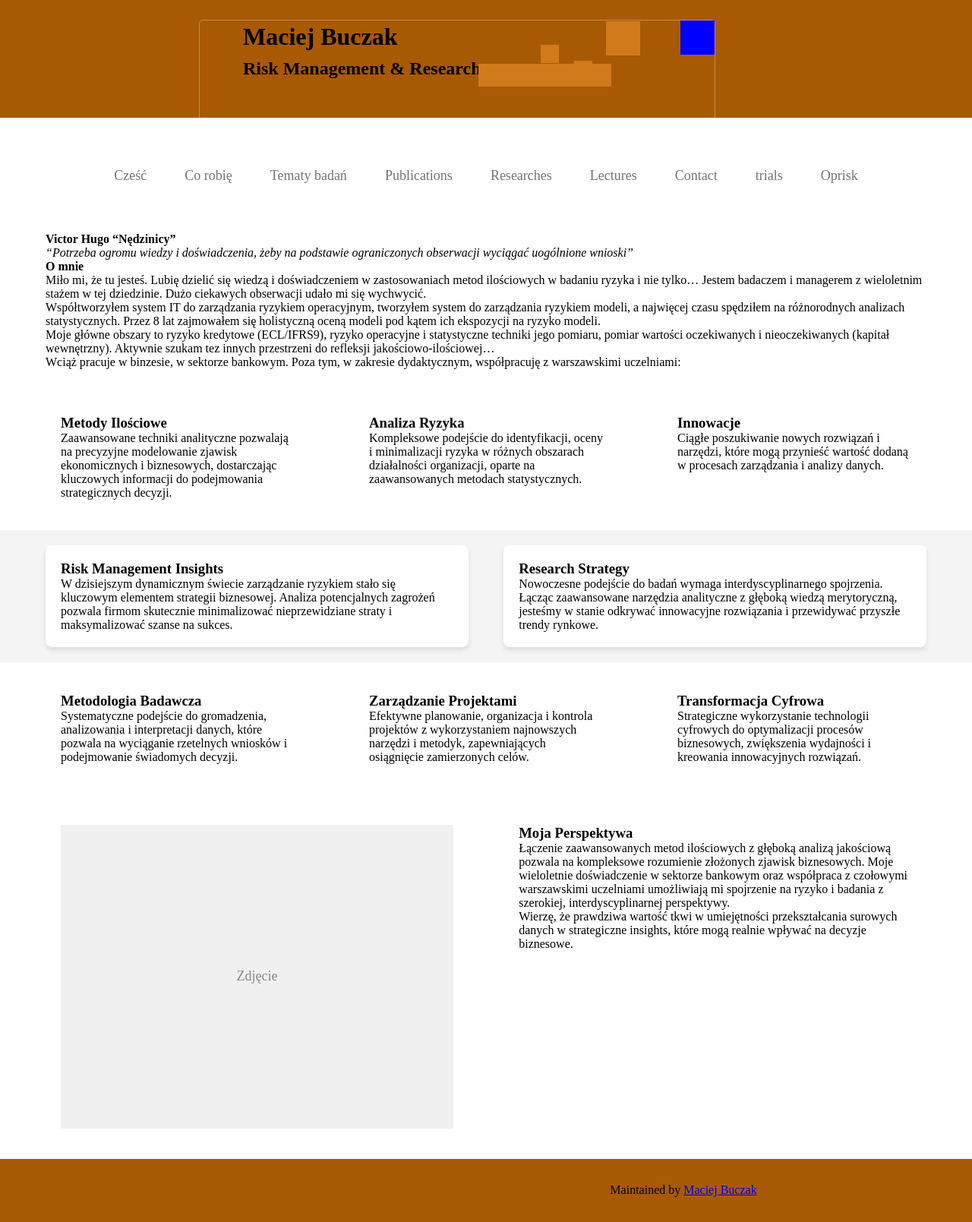
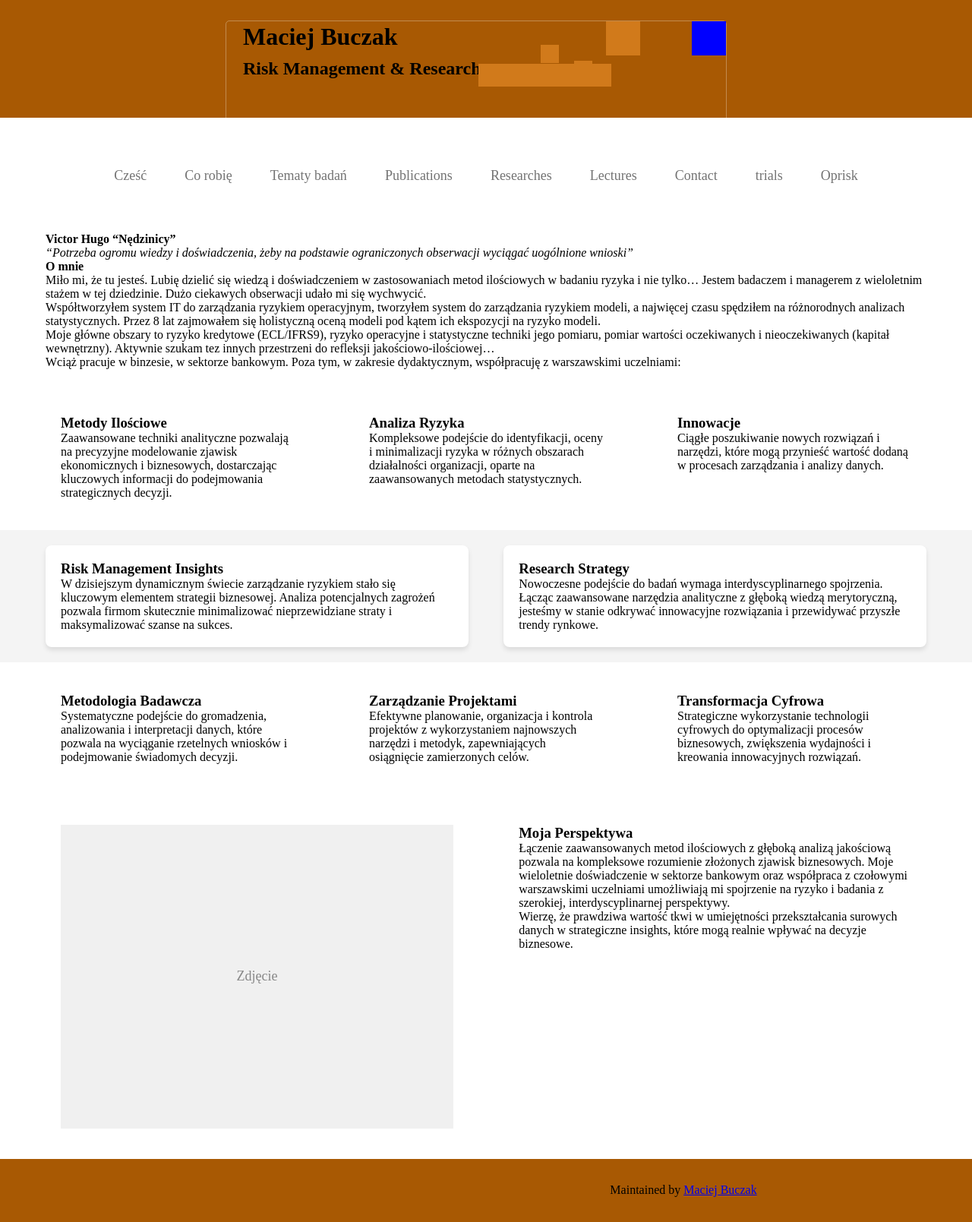
Before and after one commit to MaciejBuczak/risk-research, a Jekyll site: the page built from index.md, in a window 1280 px wide. Shown: the whole page at 76% size. Built offline with Jekyll 4.4.1, drawn with Linux system fonts in a browser that asks for light colours.

Commit message:
Update default.html

```diff
--- a/_layouts/default.html
+++ b/_layouts/default.html
@@ -64,11 +64,11 @@
     /* Nowy kontener title-square-container */
 .title-square-container {
   position: absolute;
-  top: 26px; /* Kontrolowanie położenia w pionie */
-  left: 47%; /* Wycentrowanie w poziomie */
+  top: 27px; /* Kontrolowanie położenia w pionie */
+  left: 49%; /* Wycentrowanie w poziomie */
   transform: translateX(-50%);
   width: 100%; /* Pełna szerokość w ramach max-width */
-  max-width: 680px; /* Maksymalna szerokość */
+  max-width: 660px; /* Maksymalna szerokość */
   height: 150px; /* Wysokość kontenera - możesz zmienić */
   z-index: 10;
   border: 1px solid rgba(255, 255, 255, 0.3); /* Delikatne białe obramowanie z przezroczystością */
```
